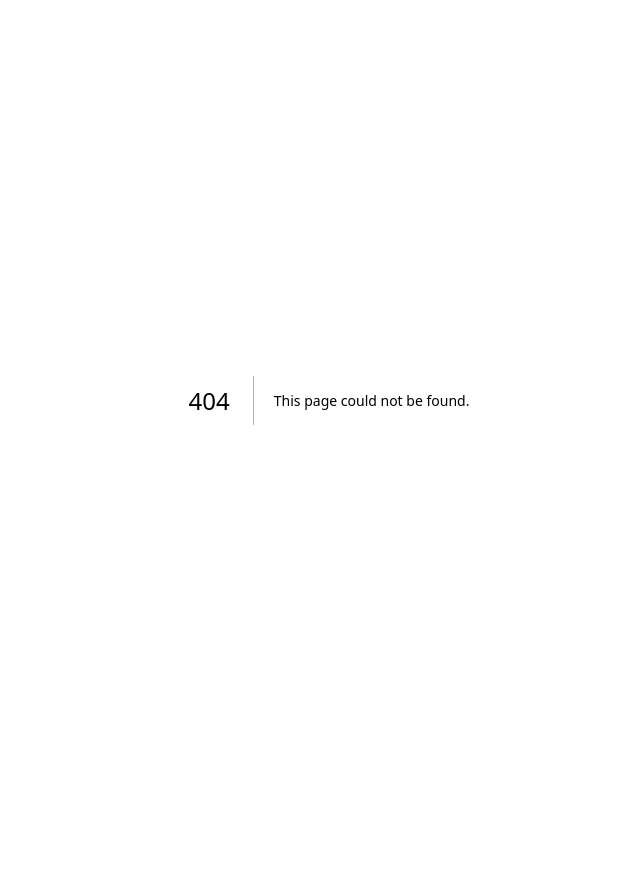
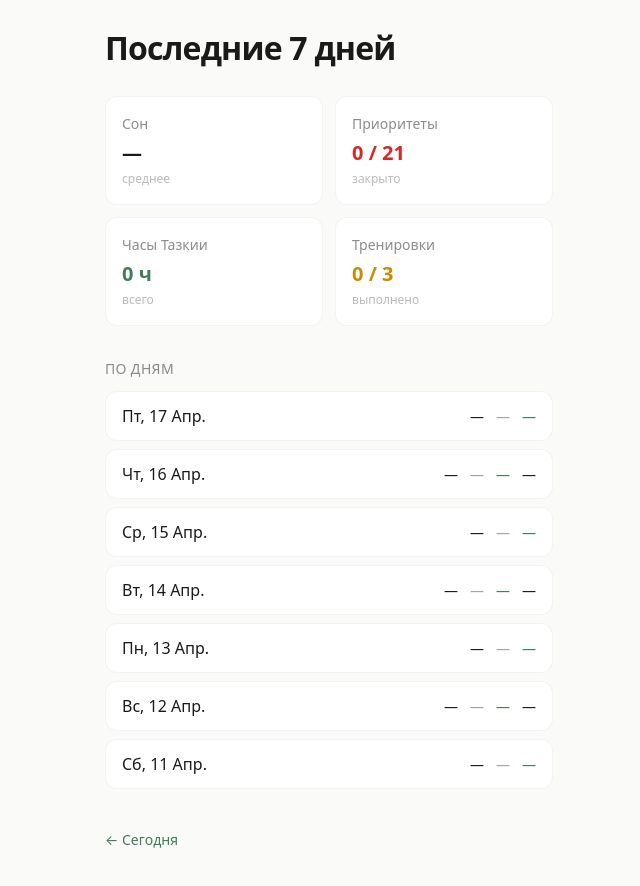
Before and after one commit to atai-aitaliev/atai-tracker, a Next.js app: page /week in a window 1280 px wide. Before the commit this address had no page. Shown: the top 886 px of the page, without its empty margins (311-951 px from the left). Before the commit the page ends 800 px from the top, so only its background shows below. Built offline with nearby package versions, Linux system fonts and the light colour scheme; no server answers; the database is empty.

Commit message:
step 4: /week — weekly summary с агрегатами (сон, приоритеты, тазкия, тренировки) и день-по-дню

```diff
--- /dev/null
+++ b/app/week/page.tsx
@@ -0,0 +1,205 @@
+"use client";
+
+import { useState, useEffect } from "react";
+import Link from "next/link";
+import { supabase } from "@/lib/supabase";
+import { DailyLog } from "@/lib/types";
+import {
+  calculateSleepHours,
+  getSleepColor,
+  isWorkoutDay,
+  getLastNDates,
+} from "@/lib/utils";
+
+export default function WeekPage() {
+  const [logs, setLogs] = useState<DailyLog[]>([]);
+  const [loading, setLoading] = useState(true);
+
+  const dates = getLastNDates(7);
+  const startDate = dates[dates.length - 1]; // oldest
+  const endDate = dates[0]; // newest (today)
+
+  useEffect(() => {
+    async function fetch7Days() {
+      setLoading(true);
+      const { data } = await supabase
+        .from("daily_logs")
+        .select("*")
+        .gte("date", startDate)
+        .lte("date", endDate)
+        .order("date", { ascending: false });
+
+      setLogs((data as DailyLog[]) || []);
+      setLoading(false);
+    }
+    fetch7Days();
+  }, [startDate, endDate]);
+
+  // Build a map for quick lookup
+  const logMap = new Map<string, DailyLog>();
+  logs.forEach((l) => logMap.set(l.date, l));
+
+  // === Aggregates ===
+
+  // Sleep average
+  const sleepValues: number[] = [];
+  logs.forEach((l) => {
+    const h = calculateSleepHours(l.sleep_bed, l.sleep_wake);
+    if (h !== null) sleepValues.push(h);
+  });
+  const avgSleep =
+    sleepValues.length > 0
+      ? Math.round((sleepValues.reduce((a, b) => a + b, 0) / sleepValues.length) * 10) / 10
+      : null;
+
+  // Priorities: count done / total possible (3 per day × 7 = 21)
+  let prioritiesDone = 0;
+  const prioritiesTotal = 21;
+  logs.forEach((l) => {
+    if (l.priority_work_done) prioritiesDone++;
+    if (l.priority_tazkiya_done) prioritiesDone++;
+    if (l.priority_personal_done) prioritiesDone++;
+  });
+
+  // Tazkiya hours sum
+  let tazkiyaSum = 0;
+  logs.forEach((l) => {
+    if (l.tazkiya_hours) tazkiyaSum += Number(l.tazkiya_hours);
+  });
+  tazkiyaSum = Math.round(tazkiyaSum * 10) / 10;
+
+  // Workouts: done / possible workout days in the window
+  const workoutDays = dates.filter((d) => isWorkoutDay(d));
+  let workoutsDone = 0;
+  workoutDays.forEach((d) => {
+    const l = logMap.get(d);
+    if (l?.workout_done === true) workoutsDone++;
+  });
+
+  if (loading) {
+    return (
+      <main className="mx-auto max-w-[480px] px-4 py-6">
+        <p className="text-[14px] text-[#1A1A1A]/40 py-20 text-center">
+          Загрузка…
+        </p>
+      </main>
+    );
+  }
+
+  return (
+    <main className="mx-auto max-w-[480px] px-4 py-6 pb-20">
+      <h1 className="text-[32px] font-semibold tracking-tight mb-6">
+        Последние 7 дней
+      </h1>
+
+      {/* Summary cards */}
+      <div className="grid grid-cols-2 gap-3 mb-8">
+        <SummaryCard
+          title="Сон"
+          value={avgSleep !== null ? `${avgSleep} ч` : "—"}
+          valueColor={getSleepColor(avgSleep)}
+          subtitle="среднее"
+        />
+        <SummaryCard
+          title="Приоритеты"
+          value={`${prioritiesDone} / ${prioritiesTotal}`}
+          valueColor={prioritiesDone >= 15 ? "#16A34A" : prioritiesDone >= 10 ? "#CA8A04" : "#DC2626"}
+          subtitle="закрыто"
+        />
+        <SummaryCard
+          title="Часы Тазкии"
+          value={`${tazkiyaSum} ч`}
+          valueColor="#3F7D58"
+          subtitle="всего"
+        />
+        <SummaryCard
+          title="Тренировки"
+          value={`${workoutsDone} / ${workoutDays.length}`}
+          valueColor={workoutsDone === workoutDays.length && workoutDays.length > 0 ? "#16A34A" : "#CA8A04"}
+          subtitle="выполнено"
+        />
+      </div>
+
+      {/* Day-by-day list */}
+      <section>
+        <h2 className="text-[14px] font-medium text-[#1A1A1A]/50 uppercase tracking-wide mb-3">
+          По дням
+        </h2>
+        <div className="space-y-2">
+          {dates.map((d) => {
+            const l = logMap.get(d);
+            const sleepH = l ? calculateSleepHours(l.sleep_bed, l.sleep_wake) : null;
+            const dayLabel = new Date(d + "T00:00:00").toLocaleDateString("ru-RU", {
+              weekday: "short",
+              day: "numeric",
+              month: "short",
+            });
+
+            return (
+              <Link
+                key={d}
+                href={`/day/${d}`}
+                className="flex items-center justify-between rounded-[12px] bg-white border border-[#1A1A1A]/5 px-4 py-3 hover:border-[#3F7D58]/30 transition-colors"
+              >
+                <span className="text-[16px] capitalize">{dayLabel}</span>
+                <div className="flex items-center gap-3 text-[14px]">
+                  {/* Sleep */}
+                  <span style={{ color: getSleepColor(sleepH) }}>
+                    {sleepH !== null ? `${sleepH}ч` : "—"}
+                  </span>
+                  {/* Priorities done count */}
+                  <span className="text-[#1A1A1A]/40">
+                    {l
+                      ? `${[l.priority_work_done, l.priority_tazkiya_done, l.priority_personal_done].filter(Boolean).length}/3`
+                      : "—"}
+                  </span>
+                  {/* Tazkiya */}
+                  <span className="text-[#3F7D58]">
+                    {l?.tazkiya_hours ? `${l.tazkiya_hours}ч` : "—"}
+                  </span>
+                  {/* Workout */}
+                  {isWorkoutDay(d) && (
+                    <span>
+                      {l?.workout_done === true ? "✓" : l?.workout_done === false ? "✗" : "—"}
+                    </span>
+                  )}
+                </div>
+              </Link>
+            );
+          })}
+        </div>
+      </section>
+
+      {/* Navigation */}
+      <nav className="mt-10 text-[14px]">
+        <Link href="/" className="text-[#3F7D58] hover:underline">
+          ← Сегодня
+        </Link>
+      </nav>
+    </main>
+  );
+}
+
+/* === Summary Card === */
+
+function SummaryCard({
+  title,
+  value,
+  valueColor,
+  subtitle,
+}: {
+  title: string;
+  value: string;
+  valueColor: string;
+  subtitle: string;
+}) {
+  return (
+    <div className="rounded-[12px] bg-white border border-[#1A1A1A]/5 p-4">
+      <p className="text-[14px] text-[#1A1A1A]/50 mb-1">{title}</p>
+      <p className="text-[20px] font-semibold tabular-nums" style={{ color: valueColor }}>
+        {value}
+      </p>
+      <p className="text-[12px] text-[#1A1A1A]/30 mt-0.5">{subtitle}</p>
+    </div>
+  );
+}
```
